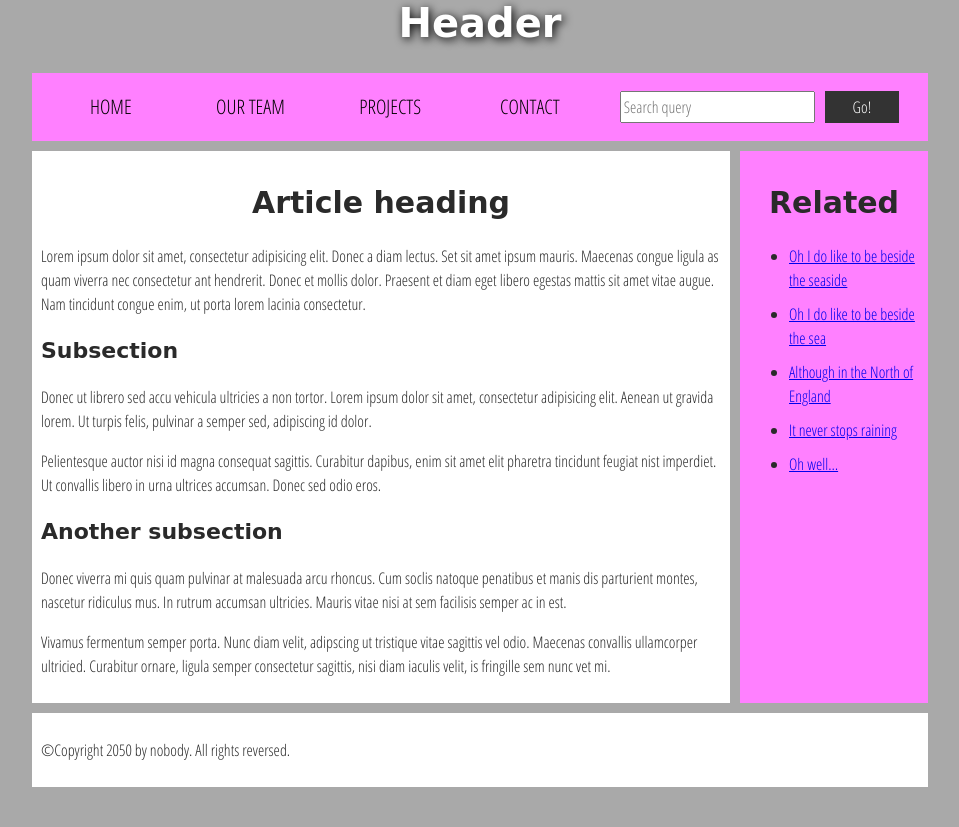
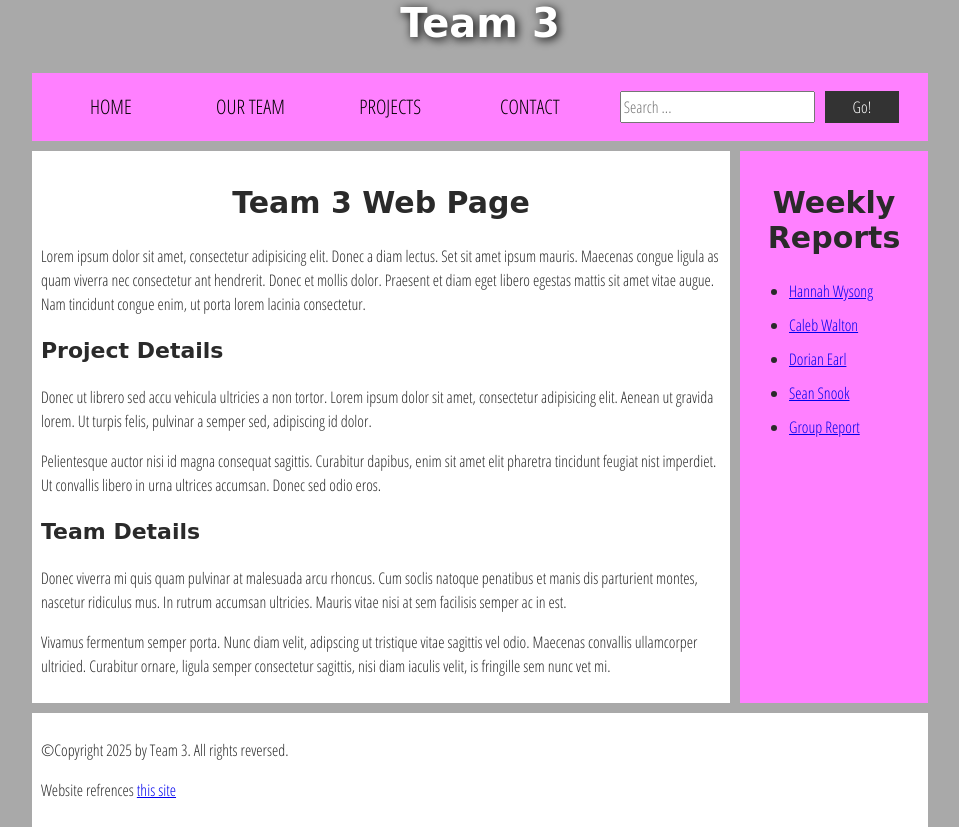
Before and after one commit to hannahwysong/hannahwysong.github.io, a plain HTML site: page index.html in a window 1280 px wide. Shown: the whole page, without its empty margins (160-1119 px from the left). Before the commit the page ends 800 px from the top, so only its background shows below. Drawn offline with Linux system fonts and the light colour scheme; a web font is replaced by a local one.

Commit message:
Update index.html

```diff
--- a/index.html
+++ b/index.html
@@ -14,22 +14,22 @@
     <!-- The main header used across all the pages of our website -->
 
     <header>
-      <h1>Header</h1>
+      <h1>Team 3</h1>
     </header>
 
     <nav>
       <ul>
-        <li><a href="#">Home</a></li>
-        <li><a href="#">Our team</a></li>
-        <li><a href="#">Projects</a></li>
-        <li><a href="#">Contact</a></li>
+        <li><a href="index.html">Home</a></li>
+        <li><a href="teamPage.html">Our team</a></li>
+        <li><a href="project.html">Projects</a></li>
+        <li><a href="contacts.html">Contact</a></li>
       </ul>
 
       <!-- A Search form: another common non-linear
            way to navigate through a site. -->
 
       <form>
-        <input type="search" name="q" placeholder="Search query" />
+        <input type="search" name="q" placeholder="Search ..." />
         <input type="submit" value="Go!" />
       </form>
     </nav>
@@ -38,7 +38,7 @@
     <main>
       <!-- An article -->
       <article>
-        <h2>Article heading</h2>
+        <h2>Team 3 Web Page</h2>
 
         <p>
           Lorem ipsum dolor sit amet, consectetur adipisicing elit. Donec a diam
@@ -49,7 +49,7 @@
         </p>
 
         <section>
-          <h3>Subsection</h3>
+          <h3>Project Details</h3>
 
           <p>
             Donec ut librero sed accu vehicula ultricies a non tortor. Lorem
@@ -67,7 +67,7 @@
         </section>
 
         <section>
-          <h3>Another subsection</h3>
+          <h3>Team Details</h3>
 
           <p>
             Donec viverra mi quis quam pulvinar at malesuada arcu rhoncus. Cum
@@ -87,14 +87,14 @@
 
       <!-- the aside content can also be nested within the main content -->
       <aside>
-        <h2>Related</h2>
+        <h2>Weekly Reports </h2>
 
         <ul>
-          <li><a href="#">Oh I do like to be beside the seaside</a></li>
-          <li><a href="#">Oh I do like to be beside the sea</a></li>
-          <li><a href="#">Although in the North of England</a></li>
-          <li><a href="#">It never stops raining</a></li>
-          <li><a href="#">Oh well…</a></li>
+          <li><a href="#">Hannah Wysong</a></li>
+          <li><a href="#">Caleb Walton</a></li>
+          <li><a href="#">Dorian Earl</a></li>
+          <li><a href="#">Sean Snook</a></li>
+          <li><a href="#">Group Report</a></li>
         </ul>
       </aside>
     </main>
@@ -102,7 +102,8 @@
     <!-- The footer that is used across all the pages of our website -->
 
     <footer>
-      <p>©Copyright 2050 by nobody. All rights reversed.</p>
+      <p>©Copyright 2025 by Team 3. All rights reversed.</p>
+      <p>Website refrences <a href="https://developer.mozilla.org/en-US/docs/Learn_web_development/Core/Structuring_content">this site</a></p>
     </footer>
   </body>
 </html>
```
